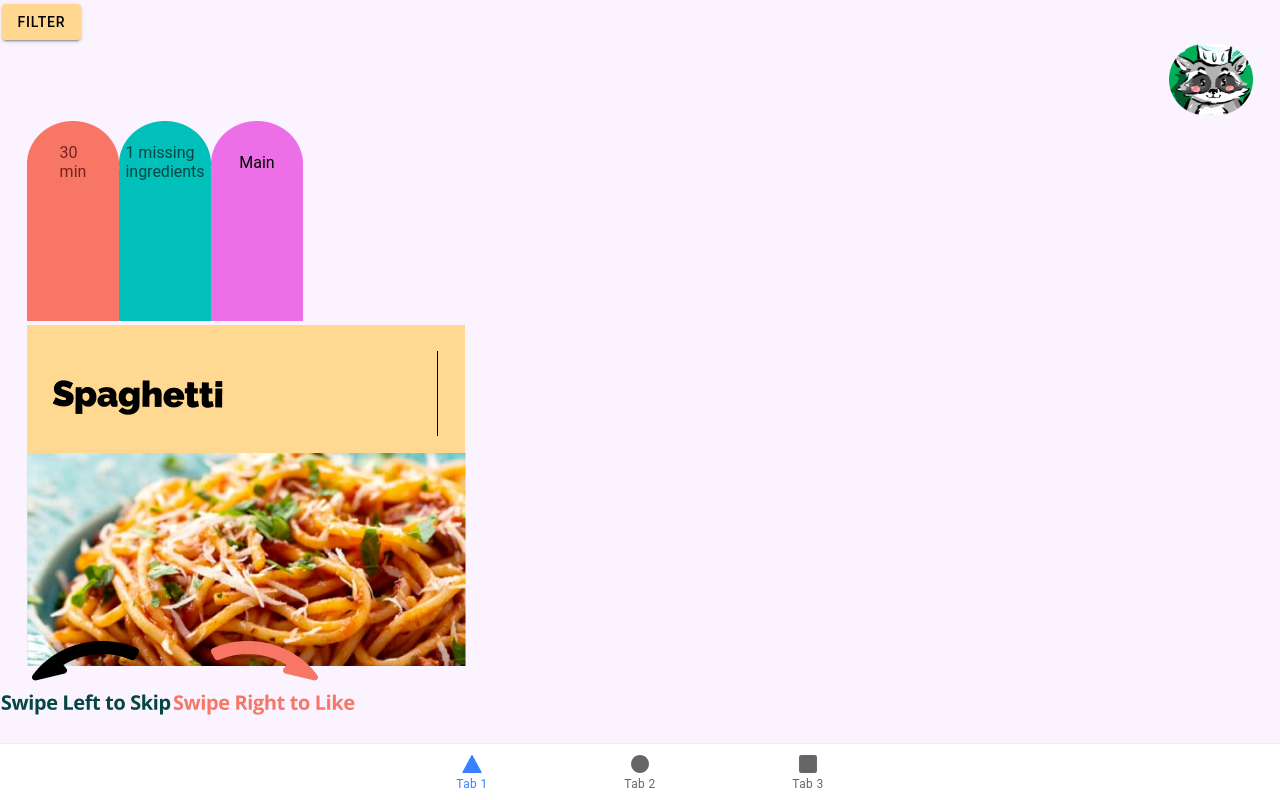
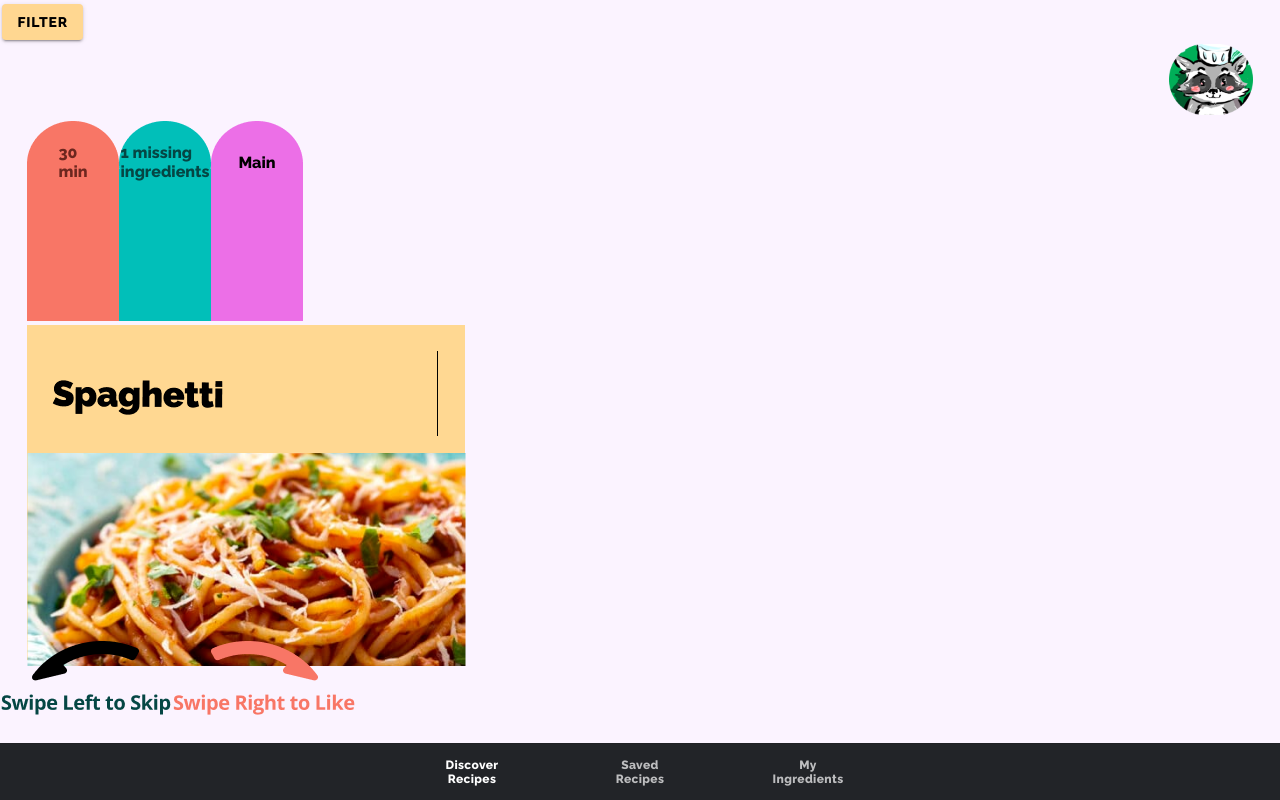
Before and after one commit to spadalka/FoodMatch, a React (Create React App) app: page /tab1 in a window 1280 px wide. Built offline with nearby package versions, Linux system fonts and the light colour scheme.

Commit message:
Updated default styles
Uploaded the Raleway font style
Set the primary font style to be Raleway
Changed the display text of the bottom navigation bar

```diff
--- a/src/App.tsx
+++ b/src/App.tsx
@@ -51,18 +51,15 @@ const App: React.FC = () => (
             <Redirect to="/tab1" />
           </Route>
         </IonRouterOutlet>
-        <IonTabBar slot="bottom">
+        <IonTabBar slot="bottom" color="dark">
           <IonTabButton tab="tab1" href="/tab1">
-            <IonIcon icon={triangle} />
-            <IonLabel>Tab 1</IonLabel>
+            <IonLabel>Discover<br></br>Recipes</IonLabel>
           </IonTabButton>
           <IonTabButton tab="tab2" href="/tab2">
-            <IonIcon icon={ellipse} />
-            <IonLabel>Tab 2</IonLabel>
+            <IonLabel>Saved<br></br>Recipes</IonLabel>
           </IonTabButton>
           <IonTabButton tab="tab3" href="/tab3">
-            <IonIcon icon={square} />
-            <IonLabel>Tab 3</IonLabel>
+            <IonLabel>My<br></br>Ingredients</IonLabel>
           </IonTabButton>
         </IonTabBar>
       </IonTabs>
--- a/src/theme/variables.css
+++ b/src/theme/variables.css
@@ -1,8 +1,17 @@
 /* Ionic Variables and Theming. For more info, please see:
 http://ionicframework.com/docs/theming/ */
 
+@font-face {
+  font-family: TraneFont;
+  src: url(../pages/fonts/Raleway-Font.ttf);
+  font-weight: 800;
+}
+
 /** Ionic CSS Variables **/
 :root {
+  /** primary font setup **/
+  --ion-font-family: TraneFont;
+
   /** primary **/
   --ion-color-primary: #3880ff;
   --ion-color-primary-rgb: 56, 128, 255;
```
Also changed, not shown: src/pages/fonts/Raleway-Font.ttf (added).
